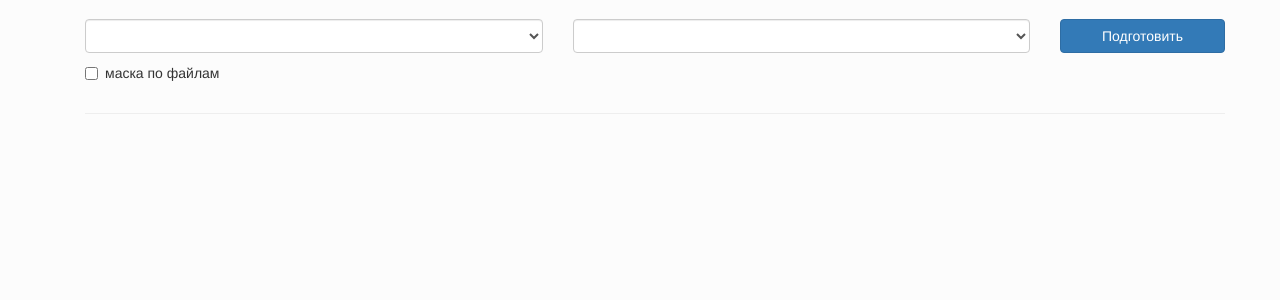
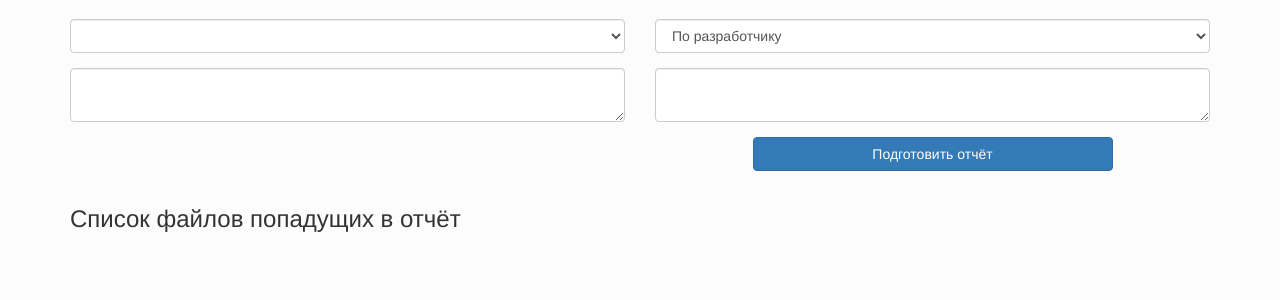
Before and after one commit to Poachers/Gitpard, a Django app: page /report/new/ in a window 1280 px wide. Shown: the part 51-351 px from the top of the page. Run offline with Django 3.2, Linux system fonts and the light colour scheme; the visitor is signed in with stand-in values (Sample User, id 1); lists and menus that the app fills with data are empty; parts of the project's set-up code (start-up, migrations or seed data) failed here and were passed over; some libraries are stand-ins or nearby versions.

Commit message:
#0 Отчёты

```diff
--- a/Gitpard/urls.py
+++ b/Gitpard/urls.py
@@ -3,7 +3,7 @@ import Gitpard
 import settings
 from django.conf.urls import include, url, patterns
 from django.contrib import admin
-from Gitpard.views import repos_list, index, analysis, report, upload_repo, report_author, report_file
+from Gitpard.views import *
 from .api import get_api_urls
 
 urlpatterns = [
@@ -16,7 +16,8 @@ urlpatterns = [
         {'next_page': '/'}),
     url(r'^analysis/', analysis),
     url(r'^update/', upload_repo),
-    url(r'^report/', report),
+    url(r'^report/$', report),
+    url(r'^report/new/$', report_new),
     url(r'^report_author/', report_author),
     url(r'^report_file/', report_file),
     url(r'^admin/', include(admin.site.urls)),
--- a/Gitpard/views.py
+++ b/Gitpard/views.py
@@ -58,3 +58,8 @@ def index(request):
 @login_required(login_url='/index')
 def report(request):
     return render(request, 'report/index.html')
+
+
+@login_required(login_url='/index')
+def report_new(request):
+    return render(request, 'report/new.html')
--- a/static/js/API.js
+++ b/static/js/API.js
@@ -24,7 +24,8 @@ gitpard
                         var newWindow = window.open();
                         newWindow.document.write(a.data);
                     } else {
-                        (errorCallback?errorCallback:(function(){}))($alert(a.data));
+                        (errorCallback ? errorCallback : (function () {
+                        }))($alert(a.data));
                     }
                 }
             );
@@ -68,11 +69,33 @@ gitpard
                         url: '/api/repositories/' + params.id + '/update/'
                     }, successCallback, errorCallback, {alert: 1});
                 },
-                'delete': function(params, successCallback, errorCallback) {
+                'delete': function (params, successCallback, errorCallback) {
                     callAPI({
                         method: 'POST',
                         url: '/api/repositories/' + params.id + '/delete/'
                     }, successCallback, errorCallback, {alert: 1});
+                }
+            },
+            'reports': {
+                'get': function (params, successCallback, errorCallback) {
+                    callAPI({
+                        method: 'GET',
+                        url: '/api/repositories/' + params.id + '/report/'
+                    }, successCallback, errorCallback, {alert: true, loading: true});
+                },
+                'tree': function (params, successCallback, errorCallback) {
+                    callAPI({
+                        method: 'POST',
+                        data: params,
+                        url: '/api/repositories/' + params.id + '/report/tree'
+                    }, successCallback, errorCallback, {alert: true, loading: true});
+                },
+                'create': function (params, successCallback, errorCallback) {
+                    callAPI({
+                        method: 'POST',
+                        data: params,
+                        url: '/api/repositories/' + params.id + '/report/'
+                    }, successCallback, errorCallback, {alert: true, loading: true});
                 }
             },
             /* analysis */
@@ -80,7 +103,7 @@ gitpard
                 callAPI({
                     method: 'GET',
                     url: '/api/repositories/' + id + '/analysis/'
-                }, successCallback, errorCallback, true);
+                }, successCallback, errorCallback);
             },
             'repoTree': function (params, successCallback, errorCallback) {
                 callAPI({
--- /dev/null
+++ b/static/js/report/new/main.js
@@ -0,0 +1,77 @@
+gitpard.controller('NewReportCtrl',
+    ['$scope', '$API', '$interval', '$loading',
+        function ($scope, API, $interval, $loading) {
+            $scope.types = [
+                {
+                    name: 'По разработчику',
+                    id: 1
+                },
+                {
+                    name: 'По файлу',
+                    id: 2
+                }
+            ];
+
+            $scope.type = $scope.types[0];
+
+            $scope.getBranches = function () {
+                API.reports.get({id: 31}, function (data) {
+                    if (data.error) {
+                        location.href = '/';
+                    }
+
+                    $scope.branches = data.branches;
+                    $scope.branch = $scope.branches[0];
+                    $scope.include = data.mask.include.join('\n');
+                    $scope.exclude = data.mask.exclude.join('\n');
+                    $scope.changeParams();
+                });
+            };
+
+            $scope.changeParams = function () {
+                API.reports.tree({
+                    id: location.hash.replace('#', ''),
+                    branch: $scope.branch.branch_name,
+                    mask: {
+                        include: $scope.include.split('\n'),
+                        exclude: $scope.exclude.split('\n')
+                    }
+                }, function (data) {
+                    function getPath(item, subPath) {
+                        for (var c = 0, l = item.length; c < l; c++) {
+                            if (item[c].nodes) {
+                                getPath(item[c].nodes, (subPath || '') + '/' + item[c].text);
+                            } else {
+                                $scope.files.push({
+                                    path: (subPath || '') + '/' + item[c].text,
+                                    color: item[c].color
+                                });
+                            }
+                        }
+                    }
+
+                    if (data.project) {
+                        $scope.files = [];
+                        getPath(data.project);
+                    }
+                });
+            };
+
+            $scope.getReport = function () {
+                API.reports.create({
+                    id: location.hash.replace('#', ''),
+                    branch: $scope.branch.branch_name,
+                    kind: $scope.type.id,
+                    mask: {
+                        include: $scope.include.split('\n'),
+                        exclude: $scope.exclude.split('\n')
+                    }
+                }, function(){
+                    location.href = '/report/#?id=' + location.hash.replace('#', '') + '&page=1'
+                }, function(){
+                    console.log(arguments);
+                })
+            };
+
+            $scope.getBranches();
+        }]);
--- a/static/js/reposList/main.js
+++ b/static/js/reposList/main.js
@@ -24,7 +24,7 @@ gitpard.controller('reposListCtrl',
 
             $scope.changeUrl = function (url, repo) {
                 if ([2].indexOf(repo.state) != -1 && !repo.disable) {
-                    location.href = url + '#' + repo.id;
+                    location.href = url + '#?id=' + repo.id;
                 }
             };
 
--- a/templates/report/index.html
+++ b/templates/report/index.html
@@ -2,7 +2,32 @@
 {% load staticfiles %}
 
 {% block content %}
-    <div class="container" ng-controller="reportCtrl">
+    <div ng-controller="ReportIndexCtrl">
+        <div class="row">
+            <div class="col-xs-12 col-sm-6 col-md-4 col-lg-3">
+                <a href="/report/new/#{$ getRepoId() $}" class="btn btn-primary btn-lg btn-block">Создать новый
+                    отчёт</a>
+            </div>
+        </div>
+        <br/>
+        <div class="row" ng-repeat="report in reports">
+            <div class="col-md-3 col-md-offset-1">Отчёт от {$ report.datetime $}</div>
+            <div class="col-md-3 col-md-offset-1">по ветке {$ report.branch $}</div>
+
+        </div>
+    </div>
+
+    <br/>
+    <br/>
+    <br/>
+    <br/>
+    <br/>
+    <br/>
+    <br/>
+    <br/>
+    <br/>
+    <br/>
+    <!--div class="container" ng-controller="reportCtrl">
         <div class="row">
             <div class="col-xs-12 col-md-5">
                 <select class="form-control" ng-change="changeBranch()"
@@ -67,13 +92,14 @@
                 <div class="clearfix"></div>
             </div>
         </div>
-    </div>
+    </div-->
 {% endblock %}
 
 {% block scripts %}
-    <script src="{% static 'bootstrap/bootstrap-treeview.min.js' %}"></script>
-    <script src="{% static 'bootstrap/bootstrap-treeview.min.css' %}"></script>
-    <script>
+    <script src="{% static 'js/report/index/main.js' %}"></script>
+
+
+    <!--script>
         gitpard = angular.module('gitpard');
         gitpard.controller('reportCtrl', ['$scope', '$API', function ($scope, API) {
 
@@ -134,5 +160,5 @@
             $scope.types = [{id: 1, name: 'по сотрудникам'}, {id: 2, name: 'по файлам'}];
 
         }]);
-    </script>
+    </script-->
 {% endblock scripts %}
--- /dev/null
+++ b/templates/report/new.html
@@ -0,0 +1,49 @@
+{% extends "main.html" %}
+{% load staticfiles %}
+
+{% block content %}
+    <div ng-controller="NewReportCtrl">
+        <form>
+            <div class="row">
+                <div class="col-md-6">
+                    <div class="form-group">
+                        <select class="form-control" ng-model="branch"
+                                ng-options="branch.branch_name for branch in branches"
+                                ng-change="changeParams()"></select>
+                    </div>
+                </div>
+                <div class="col-md-6">
+                    <div class="form-group">
+                        <select class="form-control" ng-model="type"
+                                ng-options="type.name for type in types" ng-change="changeParams()"></select>
+                    </div>
+                </div>
+                <div class="col-md-6">
+                    <div class="form-group">
+                        <textarea class="form-control" ng-model="include" ng-blur="changeParams()"></textarea>
+                    </div>
+                </div>
+                <div class="col-md-6">
+                    <div class="form-group">
+                        <textarea class="form-control" ng-model="exclude" ng-blur="changeParams()"></textarea>
+                    </div>
+                </div>
+                <div class="col-md-4 col-md-offset-7">
+                    <div class="form-group">
+                        <div class="btn btn-block btn-primary" ng-click="getReport()">Подготовить отчёт</div>
+                    </div>
+                </div>
+                <div class="col-md-12">
+                    <h3>Список файлов попадущих в отчёт</h3>
+                    <span class="col-md-12" ng-repeat="file in files" style="color: {$ file.color $}">
+                        {$ file.path $}
+                    </span>
+                </div>
+            </div>
+        </form>
+    </div>
+{% endblock %}
+
+{% block scripts %}
+    <script src="{% static 'js/report/new/main.js' %}"></script>
+{% endblock scripts %}
```
Also changed, not shown: static/js/report/index/main.js (added, +38 -0 lines).
